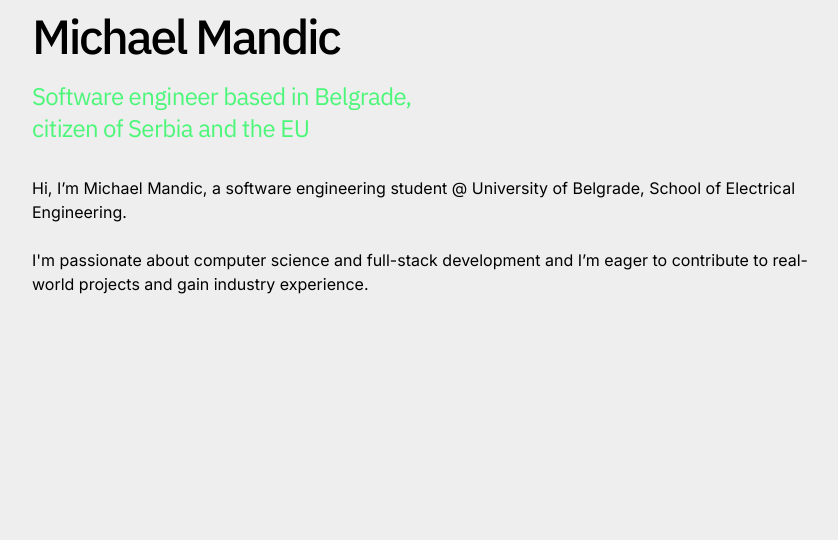
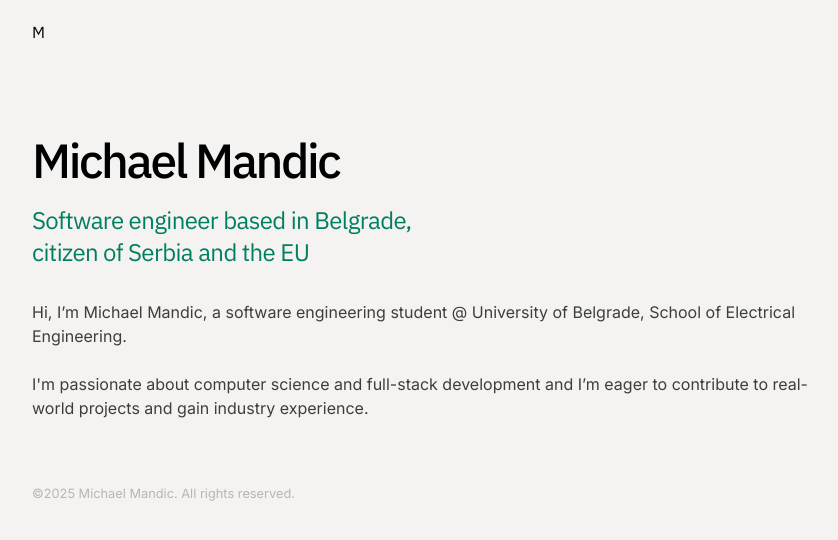
Before and after one commit to michaelmandic/personal-website, an Astro site: page / in a window 1280 px wide. Shown: the whole page, without its empty margins (208-1046 px from the left). Built offline with nearby package versions, Linux system fonts and the light colour scheme; Astro itself is replaced by a stand-in of ours.

Commit message:
added some components

```diff
--- /dev/null
+++ b/src/components/Footer.astro
@@ -0,0 +1,5 @@
+<footer class="mt-15">
+  <small class="text-black/25 dark:text-white/25"
+    >©2025 Michael Mandic. All rights reserved.</small
+  >
+</footer>
--- a/src/components/NavBar.astro
+++ b/src/components/NavBar.astro
@@ -1,3 +1,9 @@
-<nav>
-
+<nav
+  class="w-full flex flex-row justify-between items-center py-5 font-display"
+>
+  <div id="nav-links">
+    <a id="logo" href="/">M</a>
+    <ol></ol>
+  </div>
+  <div id="nav-icons"></div>
 </nav>
--- a/src/layouts/BaseLayout.astro
+++ b/src/layouts/BaseLayout.astro
@@ -1,5 +1,9 @@
 ---
 import "../styles/global.css";
+import NavBar from "../components/NavBar.astro";
+import Footer from "../components/Footer.astro";
+
+const { pageTitle } = Astro.props;
 ---
 
 <html lang="en">
@@ -16,9 +20,14 @@ import "../styles/global.css";
 		<meta name="generator" content={Astro.generator} />
 		<title>Michael Mandic</title>
 	</head>
-	<body class="bg-off-white dark:bg-off-black">
+	<body class="">
 		<div class="content-wrapper">
-			<slot />
+			<NavBar />
+			<main>
+				<h1 class="mb-2 mt-15">{pageTitle}</h1>
+				<slot />
+			</main>
+			<Footer />
 		</div>
 	</body>
 </html>
--- a/src/pages/index.astro
+++ b/src/pages/index.astro
@@ -2,17 +2,16 @@
 import BaseLayout from "../layouts/BaseLayout.astro";
 ---
 
-<BaseLayout>
-  <main>
-    <h1 class="mb-2">Michael Mandic</h1>
-    <p class="text-2xl text-green-3 font-display tracking-tight mb-8">
-      Software engineer based in Belgrade,<br />citizen of Serbia and the EU
-    </p>
-    <p>
-      Hi, I’m Michael Mandic, a software engineering student @ University of
-      Belgrade, School of Electrical Engineering.<br /><br />I'm passionate
-      about computer science and full-stack development and I’m eager to
-      contribute to real-world projects and gain industry experience.
-    </p>
-  </main>
+<BaseLayout pageTitle="Michael Mandic">
+  <p
+    class="text-2xl text-green-5 dark:text-green-3 font-display tracking-tight mb-8 font-normal"
+  >
+    Software engineer based in Belgrade,<br />citizen of Serbia and the EU
+  </p>
+  <p class="dark:text-white/75 text-black/75">
+    Hi, I’m Michael Mandic, a software engineering student @ University of
+    Belgrade, School of Electrical Engineering.<br /><br />I'm passionate about
+    computer science and full-stack development and I’m eager to contribute to
+    real-world projects and gain industry experience.
+  </p>
 </BaseLayout>
--- a/src/styles/global.css
+++ b/src/styles/global.css
@@ -3,8 +3,8 @@
 @theme {
   --font-display: "IBM Plex Sans", sans-serif;
   --font-text: "Inter", sans-serif;
-  --color-off-white: #eee;
-  --color-off-black: #161616;
+  --color-off-white: #f4f3f2;
+  --color-off-black: hsl(0, 0%, 8%);
   --color-green-1: #EBFFE2;
   --color-green-2: #C0FFA6;
   --color-green-3: #4BF678;
@@ -62,3 +62,13 @@ h1 {
 h2 {
   font-size: 2rem;
 }
+
+::selection {
+  background-color: var(--color-green-5);
+  color: white;
+
+  @variant dark {
+    background-color: var(--color-green-3);
+    color: black;
+  }
+}
```
Also changed, not shown: public/logodark.svg (added).
